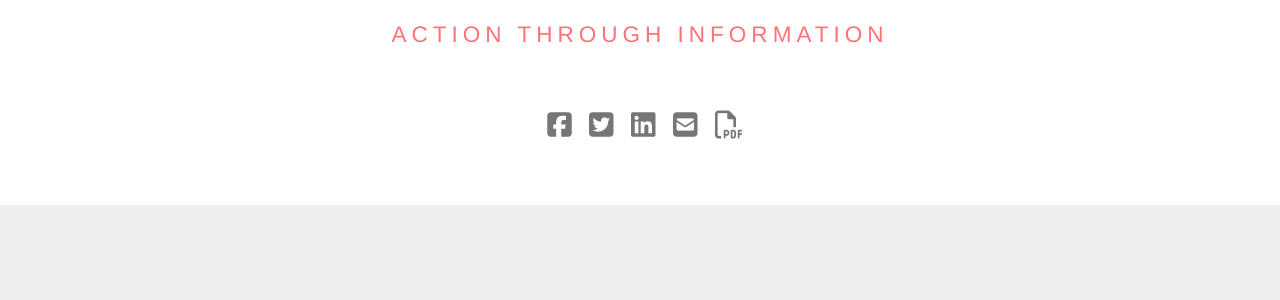
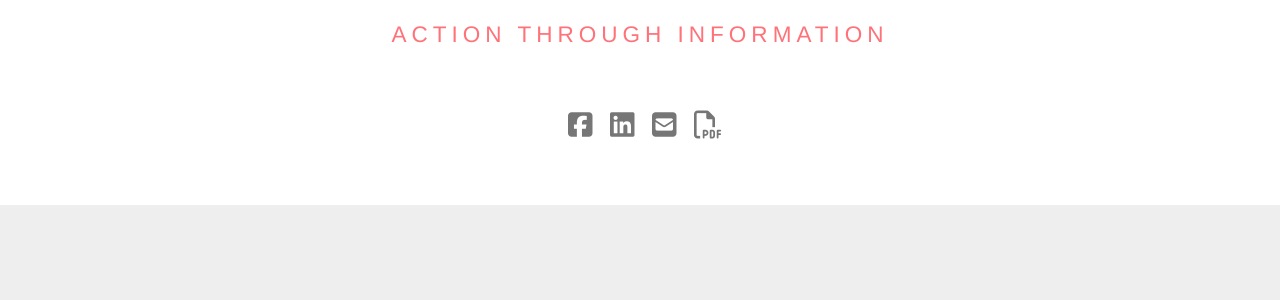
Before and after one commit to redyorg/redyorg.github.io, a Jekyll site: the page built from index.md, in a window 1280 px wide. Shown: the part 1090-1390 px from the top of the page. Built offline with Jekyll 4.4.1, drawn with Linux system fonts in a browser that asks for light colours; nearby versions of some CDN libraries; some web fonts are replaced; comment, search, counter and statistics services are not loaded.

Commit message:
Update home.html

```diff
--- a/_layouts/home.html
+++ b/_layouts/home.html
@@ -37,7 +37,7 @@ font-size: 20px; text-transform: none;
     font-weight: 200;">ACTION THROUGH INFORMATION</h3>
             <ul class="share-buttons">
                 <li><a href="https://www.facebook.com/sharer/sharer.php?u=http%3A%2F%2Ftest.html&t=" target="_blank" title="Share on Facebook" onclick="window.open('https://www.facebook.com/sharer/sharer.php?u=' + encodeURIComponent(document.URL) + '&t=' + encodeURIComponent(document.URL)); return false;"><i class="fa fa-facebook-square fa-2x" aria-hidden="true"></i><span class="sr-only">Share on Facebook</span></a></li>
-                <li><a href="https://twitter.com/intent/tweet?source=http%3A%2F%2Ftest.html&text=:%20http%3A%2F%2Ftest.html" target="_blank" title="Tweet" onclick="window.open('https://twitter.com/intent/tweet?text=' + encodeURIComponent(document.title) + ':%20' + encodeURIComponent(document.URL)); return false;"><i class="fa fa-twitter-square fa-2x" aria-hidden="true"></i><span class="sr-only">Tweet</span></a></li>
+                <!--<li><a href="https://twitter.com/intent/tweet?source=http%3A%2F%2Ftest.html&text=:%20http%3A%2F%2Ftest.html" target="_blank" title="Tweet" onclick="window.open('https://twitter.com/intent/tweet?text=' + encodeURIComponent(document.title) + ':%20' + encodeURIComponent(document.URL)); return false;"><i class="fa fa-twitter-square fa-2x" aria-hidden="true"></i><span class="sr-only">Tweet</span></a></li>-->
                 <li><a href="http://www.linkedin.com/shareArticle?mini=true&url=http%3A%2F%2Ftest.html&title=&summary=&source=http%3A%2F%2Ftest.html" target="_blank" title="Share on LinkedIn" onclick="window.open('http://www.linkedin.com/shareArticle?mini=true&url=' + encodeURIComponent(document.URL) + '&title=' +  encodeURIComponent(document.title)); return false;"><i class="fa fa-linkedin-square fa-2x" aria-hidden="true"></i><span class="sr-only">Share on LinkedIn</span></a></li>
                 <li><a href="mailto:?subject=&body=:%20http%3A%2F%2Ftest.html" target="_blank" title="Send email" onclick="window.open('mailto:?subject=' + encodeURIComponent(document.title) + '&body=' +  encodeURIComponent(document.URL)); return false;"><i class="fa fa-envelope-square fa-2x" aria-hidden="true"></i><span class="sr-only">Send email</span></a></li>
                 <li><a href="uploads/200206 ACERE 2020_Entrepreneurship Environment_vf.pdf" title="Download PDF"><i class="fa fa-file-pdf-o fa-2x" aria-hidden="true"></i></a></li>
```
